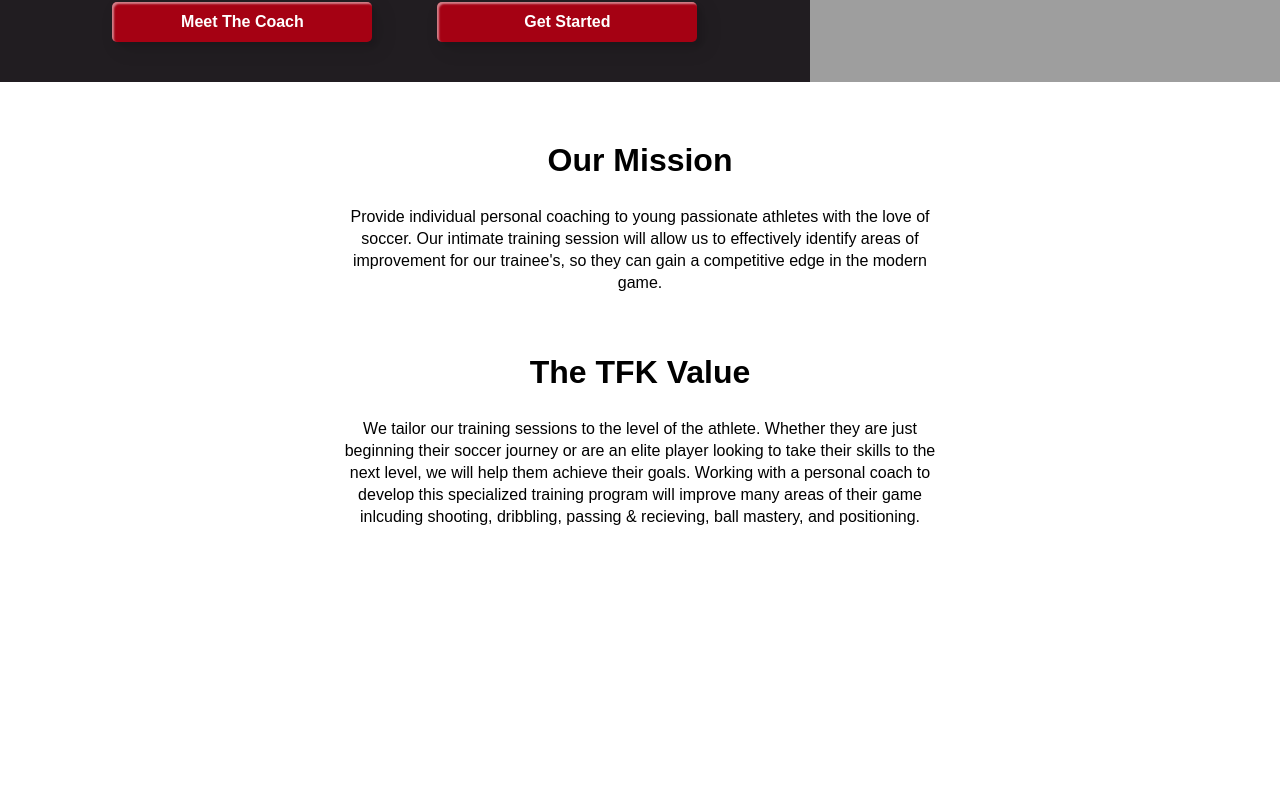
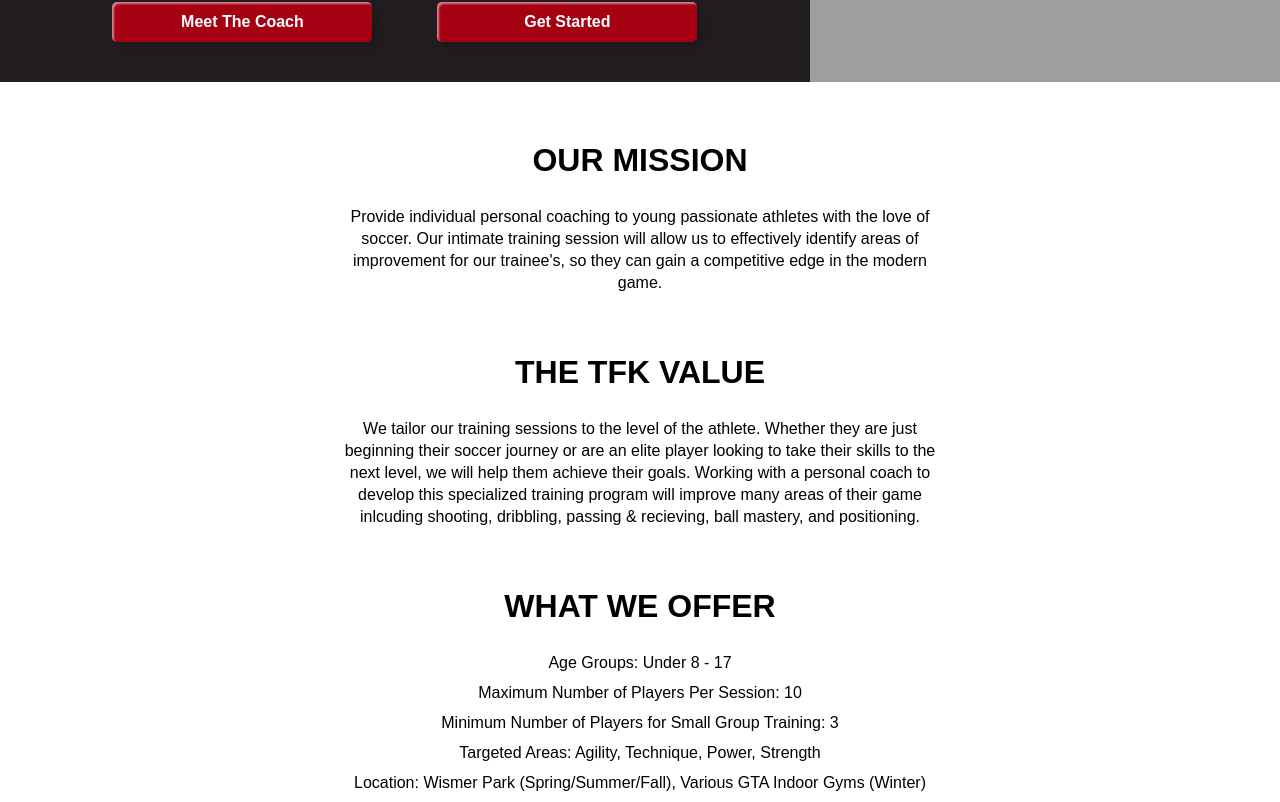
Before and after one commit to tfkathletics18/TFK-Website, a React (Vite) app: page / in a window 1280 px wide. Shown: the part 657-1459 px from the top of the page. Before the commit the page ends 1185 px from the top, so only its background shows below. Built offline with nearby package versions, Linux system fonts and the light colour scheme; grey boxes are pictures that could not be loaded; a web font is replaced by a local one.

Commit message:
adds requirements to training sessions to intro section

```diff
--- a/src/pages/Home/Home.jsx
+++ b/src/pages/Home/Home.jsx
@@ -7,12 +7,22 @@ function Home() {
       <Hero />
       <section className="home-intro">
         <div className="home-intro__container">
-          <h2 className="home-intro__title head-text">Our Mission</h2>
+          <h2 className="home-intro__title head-text">OUR MISSION</h2>
           <p className="home-intro__subtitle p-text">Provide individual personal coaching to young passionate athletes with the love of soccer. Our intimate training session will allow us to effectively identify areas of improvement for our trainee's, so they can gain a competitive edge in the modern game.</p>
         </div>
         <div className="home-intro__container">
-          <h2 className="home-intro__title head-text">The TFK Value</h2>
+          <h2 className="home-intro__title head-text">THE TFK VALUE</h2>
           <p className="home-intro__subtitle p-text">We tailor our training sessions to the level of the athlete. Whether they are just beginning their soccer journey or are an elite player looking to take their skills to the next level, we will help them achieve their goals. Working with a personal coach to develop this specialized training program will improve many areas of their game inlcuding shooting, dribbling, passing & recieving, ball mastery, and positioning.</p>
+        </div>
+        <div className="home-intro__container">
+          <h2 className="home-intro__title head-text">WHAT WE OFFER</h2>
+          <ul className="home-intro__list">
+            <li className="home-intro__list-item p-text">Age Groups: Under 8 - 17</li>
+            <li className="home-intro__list-item p-text">Maximum Number of Players Per Session: 10</li>
+            <li className="home-intro__list-item p-text">Minimum Number of Players for Small Group Training: 3</li>
+            <li className="home-intro__list-item p-text">Targeted Areas: Agility, Technique, Power, Strength</li>
+            <li className="home-intro__list-item p-text">Location: Wismer Park (Spring/Summer/Fall), Various GTA Indoor Gyms (Winter)</li>
+          </ul>
         </div>
       </section>
     </main>
--- a/src/pages/Home/Home.scss
+++ b/src/pages/Home/Home.scss
@@ -29,4 +29,12 @@
     &__title {
         margin: 3rem 0 1rem 0;
     }
+
+    &__list {
+        list-style-type: none;
+    }
+
+    &__list-item {
+        margin-bottom: 0.5rem;
+    }
 }
```
